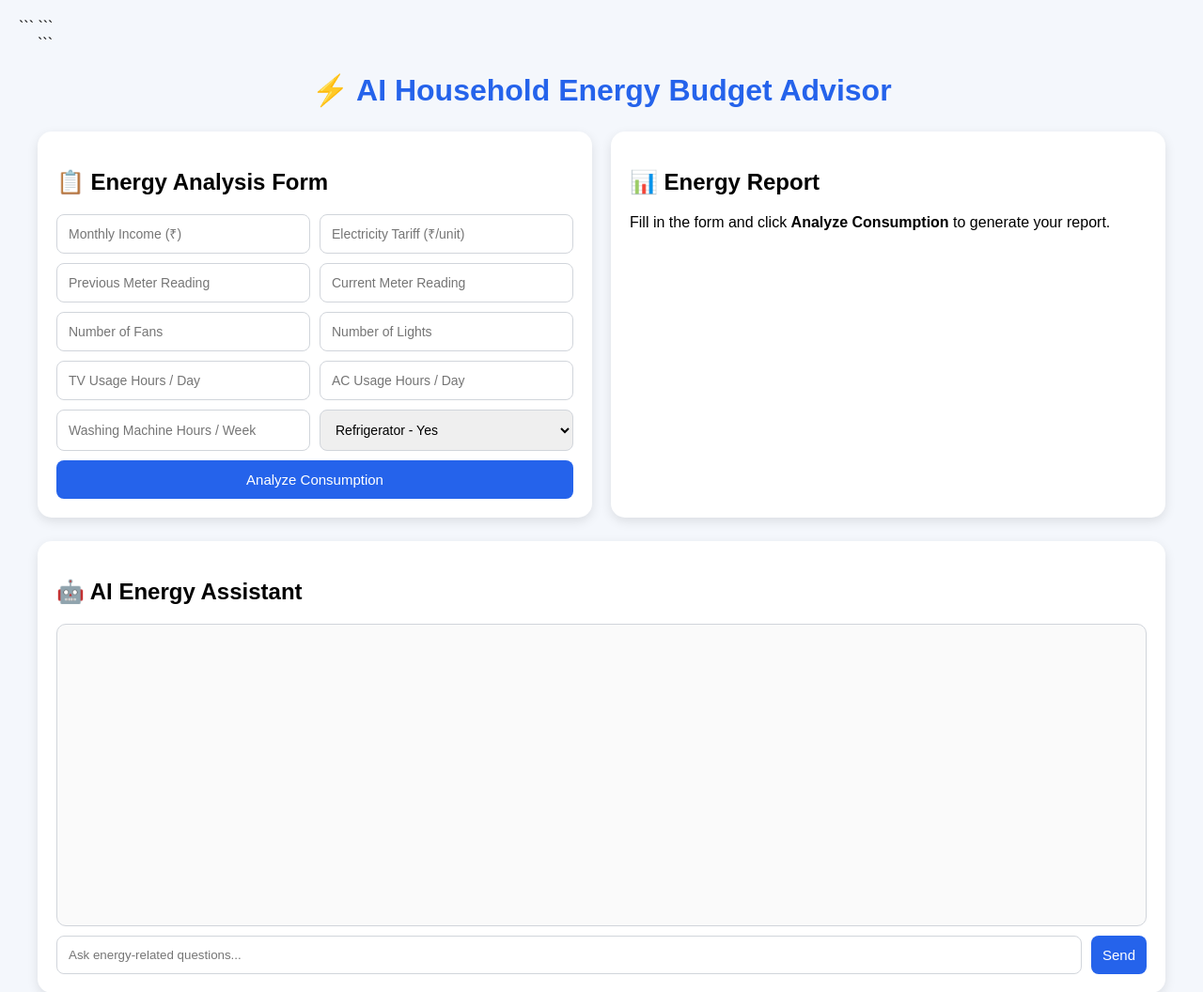
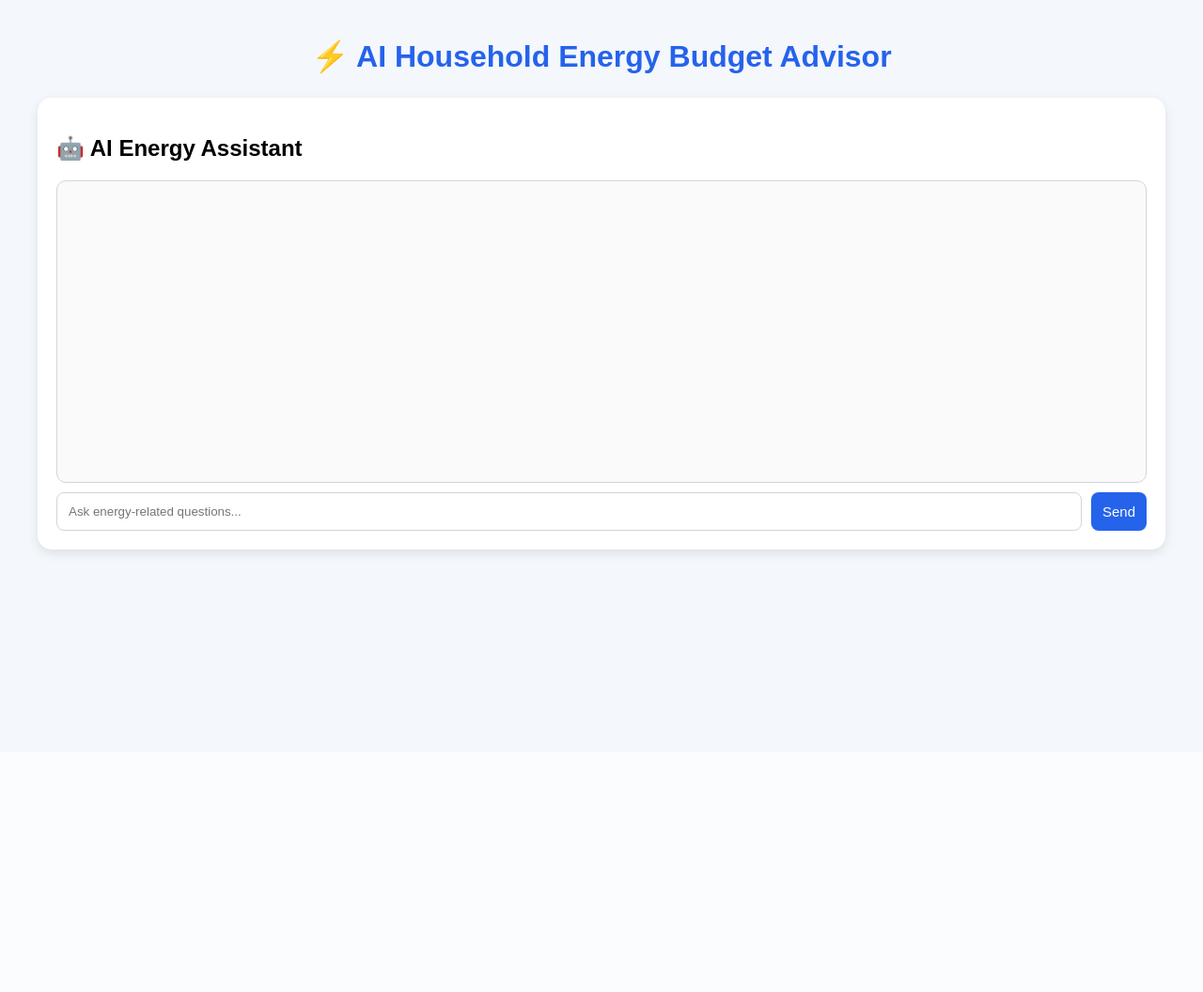
Before and after one commit to mhemalathareddy181205-png/AI-Energy-Consumption-Prediction-Chatbot, a Flask app: page / in a window 1280 px wide. Shown: the top 1056 px of the page at 94% size. After the commit the page ends 593 px from the top, so only its background shows below. Run offline with Flask 3, Linux system fonts and the light colour scheme; parts of the project's set-up code (start-up, migrations or seed data) failed here and were passed over.

Commit message:
Updated chatbot-only energy analysis flow

````diff
--- a/app.py
+++ b/app.py
@@ -14,15 +14,26 @@ bill_forecast_model = joblib.load("bill_forecast_model.pkl")
 
 print("All models loaded successfully!")
 
-# Load chatbot models
-intent_model = joblib.load("intent_model.pkl")
-vectorizer = joblib.load("vectorizer.pkl")
-bill_forecast_model = joblib.load(
-    "bill_forecast_model.pkl"
-)
 
 # Create Flask app
 app = Flask(__name__)
+
+# Store conversation state
+user_sessions = {}
+
+questions = [
+    ("income", "What is your monthly income (₹)?"),
+    ("tariff", "What is your electricity tariff (₹/unit)?"),
+    ("previous_reading", "What is your previous meter reading?"),
+    ("current_reading", "What is your current meter reading?"),
+    ("fans", "How many fans do you have?"),
+    ("lights", "How many lights do you have?"),
+    ("tv_hours", "How many hours per day do you use the TV?"),
+    ("ac_hours", "How many hours per day do you use the AC?"),
+    ("wm_hours", "How many hours per week do you use the washing machine?"),
+    ("refrigerator", "Do you have a refrigerator? (Yes/No)")
+]
+
 
 
 # Intent Detection
@@ -41,21 +52,190 @@ def home():
 
     return render_template("index.html")
 
+def is_consumption_request(message):
+
+    msg = message.lower()
+
+    keywords = [
+    "calculate consumption",
+    "analyze consumption",
+    "calculate bill",
+    "electricity bill",
+    "energy analysis"
+    ]
+
+    return any(
+        keyword in msg
+        for keyword in keywords
+    )
+
 
 # Chat API
 @app.route("/chat", methods=["POST"])
 def chat():
 
     user_message = request.json["message"]
+    user_id = "default_user"
 
+    # Start consumption analysis
+    if is_consumption_request(user_message):
+
+        user_sessions[user_id] = {
+            "step": 0,
+            "answers": {}
+        }
+
+        return jsonify({
+            "response": questions[0][1]
+        })
+
+    # Continue conversation flow
+    if user_id in user_sessions:
+
+        session = user_sessions[user_id]
+
+        step = session["step"]
+
+        field_name = questions[step][0]
+
+        session["answers"][field_name] = user_message
+
+        session["step"] += 1
+
+        # Ask next question
+        if session["step"] < len(questions):
+
+            return jsonify({
+                "response": questions[session["step"]][1]
+            })
+
+        # All answers collected
+        data = session["answers"]
+
+        del user_sessions[user_id]
+
+        try:
+
+            income = float(data["income"])
+            tariff = float(data["tariff"])
+            previous_reading = float(data["previous_reading"])
+            current_reading = float(data["current_reading"])
+            fans = int(data["fans"])
+            lights = int(data["lights"])
+            tv_hours = float(data["tv_hours"])
+            ac_hours = float(data["ac_hours"])
+            wm_hours = float(data["wm_hours"])
+            refrigerator = data["refrigerator"]
+
+            if current_reading < previous_reading:
+
+                return jsonify({
+                    "response":
+                    "Current reading must be greater than or equal to previous reading."
+                })
+
+            units = current_reading - previous_reading
+
+            bill = units * tariff
+
+            budget = income * 0.05
+
+            status = (
+                "✅ Within Budget"
+                if bill <= budget
+                else "⚠ Above Budget"
+            )
+
+            suggestions = []
+
+            if ac_hours > 8:
+                suggestions.append(
+                    "Reduce AC usage by 1–2 hours per day."
+                )
+
+            if lights > 10:
+                suggestions.append(
+                    "Switch to LED bulbs."
+                )
+
+            if fans > 5:
+                suggestions.append(
+                    "Consider energy-efficient fans."
+                )
+
+            if refrigerator.lower() == "yes":
+                suggestions.append(
+                    "Keep refrigerator doors closed properly."
+                )
+
+            if wm_hours > 5:
+                suggestions.append(
+                    "Reduce washing machine usage where possible."
+                )
+
+            if bill > budget:
+                suggestions.append(
+                    "Your bill exceeds the recommended budget."
+                )
+
+            if not suggestions:
+                suggestions.append(
+                    "Great job! Your energy usage appears efficient."
+                )
+
+            forecast_features = [[
+                income,
+                units,
+                fans,
+                lights,
+                tv_hours,
+                ac_hours,
+                wm_hours
+            ]]
+
+            next_month_bill = (
+                bill_forecast_model.predict(
+                    forecast_features
+                )[0]
+            )
+
+            response = f"""
+           📊 <b>Energy Analysis Result</b><br><br>
+           ⚡ Units Consumed: {units:.2f}<br>
+           💰 Current Bill: ₹{bill:.2f}<br>
+           🎯 Recommended Budget: ₹{budget:.2f}<br>
+           📈 Status: {status}<br>
+           🔮 Forecast Next Month Bill: ₹{next_month_bill:.2f}<br><br>
+           <b>Suggestions:</b><br>
+           """ + "<br>".join(
+               f"• {item}"
+               for item in suggestions
+               )
+
+            response += """
+            <br><br>
+            <hr>
+            💡 <b>Tip:</b> Type <b>'calculate consumption'</b>
+            anytime to perform another analysis.
+            """
+
+            return jsonify({
+                "response": response
+                })
+        except Exception as e:
+
+            return jsonify({
+                "response": f"Error processing analysis: {str(e)}"
+                })
+
+    # Normal chatbot flow
     intent = detect_intent(user_message)
-
-    print("User:", user_message)
-    print("Intent:", intent)
 
     if intent == "greeting":
 
-        response = "Hello! I am your Energy Budget Assistant."
+        response = (
+            "Hello! I am your Energy Budget Assistant."
+        )
 
     elif intent == "thanks":
 
@@ -63,12 +243,14 @@ def chat():
 
     elif intent == "goodbye":
 
-        response = "Goodbye! Have a great day."
+        response = (
+            "Goodbye! Have a great day."
+        )
 
     elif intent == "capabilities":
 
         response = (
-            "I can analyze electricity usage, estimate bills, compare them with your budget, and provide energy-saving recommendations."
+            "I can analyze electricity usage, estimate bills, compare them with your budget, forecast next month's bill, and provide energy-saving recommendations."
         )
 
     elif intent == "power_saving":
@@ -86,7 +268,7 @@ def chat():
     elif intent == "prediction":
 
         response = (
-            "Use the Energy Budget Analysis form above to estimate your electricity bill and get personalized recommendations."
+            "Type 'calculate consumption' and I will ask the required details one by one."
         )
 
     else:
@@ -95,8 +277,9 @@ def chat():
             "Sorry, I didn't understand that."
         )
 
-    # Save chat history
-    conn = sqlite3.connect("chat_history.db")
+    conn = sqlite3.connect(
+        "chat_history.db"
+    )
 
     cursor = conn.cursor()
 
@@ -116,6 +299,8 @@ def chat():
     return jsonify({
         "response": response
     })
+
+
 
 
 # Energy Budget Analysis
--- a/static/script.js
+++ b/static/script.js
@@ -53,175 +53,3 @@ document
     }
 
 });
-
-function calculateBill() {
-
-    const income =
-        parseFloat(
-            document.getElementById("income").value
-        );
-
-    const tariff =
-        parseFloat(
-            document.getElementById("tariff").value
-        );
-
-    const previousReading =
-        parseFloat(
-            document.getElementById("previous_reading").value
-        );
-
-    const currentReading =
-        parseFloat(
-            document.getElementById("current_reading").value
-        );
-
-    const fans =
-        parseInt(
-            document.getElementById("fans").value
-        );
-
-    const lights =
-        parseInt(
-            document.getElementById("lights").value
-        );
-
-    const tvHours =
-        parseFloat(
-            document.getElementById("tv_hours").value
-        );
-
-    const acHours =
-        parseFloat(
-            document.getElementById("ac_hours").value
-        );
-
-    const wmHours =
-        parseFloat(
-            document.getElementById("wm_hours").value
-        );
-
-    const refrigerator =
-        document.getElementById("refrigerator").value;
-
-    fetch("/analyze", {
-
-        method: "POST",
-
-        headers: {
-            "Content-Type": "application/json"
-        },
-
-        body: JSON.stringify({
-
-            income: income,
-
-            tariff: tariff,
-
-            previous_reading:
-                previousReading,
-
-            current_reading:
-                currentReading,
-
-            fans: fans,
-
-            lights: lights,
-
-            tv_hours:
-                tvHours,
-
-            ac_hours:
-                acHours,
-
-            wm_hours:
-                wmHours,
-
-            refrigerator:
-                refrigerator
-
-        })
-
-    })
-
-    .then(response => response.json())
-
-    .then(data => {
-
-        if (data.error) {
-
-            document.getElementById(
-                "predictionResult"
-            ).innerHTML =
-            `<p style="color:red;">
-                ${data.error}
-            </p>`;
-
-            return;
-        }
-
-        document.getElementById(
-            "predictionResult"
-        ).innerHTML = `
-
-        <h3>⚡ Energy Report</h3>
-
-        <p>
-        <b>Units Consumed:</b>
-        ${data.units}
-        </p>
-
-        <p>
-        <b>Estimated Bill:</b>
-        ₹${data.bill}
-        </p>
-
-        <p>
-        <b>Recommended Budget:</b>
-        ₹${data.budget}
-        </p>
-
-        <p>
-        <b>Status:</b>
-        ${data.status}
-        </p>
-
-        <p>
-        <b>Potential Savings:</b>
-        ₹${data.saving_amount}
-        </p>
-
-        <p>
-        <b>Possible Units Saved:</b>
-        ${data.saving_units}
-        </p>
-
-        <p>
-        <b>Predicted Next Month Bill:</b>
-        ₹${data.next_month_bill}
-        </p>
-
-        <p>
-        <b>Suggestions:</b>
-        </p>
-
-        <ul>
-        ${data.suggestions}
-        </ul>
-
-        `;
-
-    })
-
-    .catch(error => {
-
-        console.error(error);
-
-        document.getElementById(
-            "predictionResult"
-        ).innerHTML =
-        "<p>Error calculating bill.</p>";
-
-    });
-
-}
--- a/templates/index.html
+++ b/templates/index.html
@@ -1,17 +1,14 @@
 <!DOCTYPE html>
-
 <html>
 
 <head>
 
-```
     <title>AI Household Energy Budget Advisor</title>
 
     <link
         rel="stylesheet"
         href="{{ url_for('static', filename='style.css') }}"
     >
-```
 
 </head>
 
@@ -19,114 +16,7 @@
 
     <div class="container">
 
-```
         <h1>⚡ AI Household Energy Budget Advisor</h1>
-
-<div class="dashboard">
-
-    <!-- Input Card -->
-
-    <div class="card">
-
-        <h2>📋 Energy Analysis Form</h2>
-
-        <div class="prediction-form">
-
-            <input
-                type="number"
-                id="income"
-                placeholder="Monthly Income (₹)"
-            >
-
-            <input
-                type="number"
-                id="tariff"
-                placeholder="Electricity Tariff (₹/unit)"
-            >
-
-            <input
-                type="number"
-                id="previous_reading"
-                placeholder="Previous Meter Reading"
-            >
-
-            <input
-                type="number"
-                id="current_reading"
-                placeholder="Current Meter Reading"
-            >
-
-            <input
-                type="number"
-                id="fans"
-                placeholder="Number of Fans"
-            >
-
-            <input
-                type="number"
-                id="lights"
-                placeholder="Number of Lights"
-            >
-
-            <input
-                type="number"
-                id="tv_hours"
-                placeholder="TV Usage Hours / Day"
-            >
-
-            <input
-                type="number"
-                id="ac_hours"
-                placeholder="AC Usage Hours / Day"
-            >
-
-            <input
-                type="number"
-                id="wm_hours"
-                placeholder="Washing Machine Hours / Week"
-            >
-
-            <select id="refrigerator">
-
-                <option value="yes">
-                    Refrigerator - Yes
-                </option>
-
-                <option value="no">
-                    Refrigerator - No
-                </option>
-
-            </select>
-
-            <button onclick="calculateBill()">
-
-                Analyze Consumption
-
-            </button>
-
-        </div>
-
-    </div>
-
-    <!-- Report Card -->
-
-    <div class="card">
-
-        <h2>📊 Energy Report</h2>
-
-        <div id="predictionResult">
-
-            <p>
-                Fill in the form and click
-                <b>Analyze Consumption</b>
-                to generate your report.
-            </p>
-
-        </div>
-
-    </div>
-
-</div>
 
         <!-- Chatbot Card -->
 
@@ -145,15 +35,12 @@
                 >
 
                 <button onclick="sendMessage()">
-
                     Send
-
                 </button>
 
             </div>
 
         </div>
-```
 
     </div>
 
````
Also changed, not shown: chat_history.db. Lines whose indentation alone changed are shown as unchanged.
